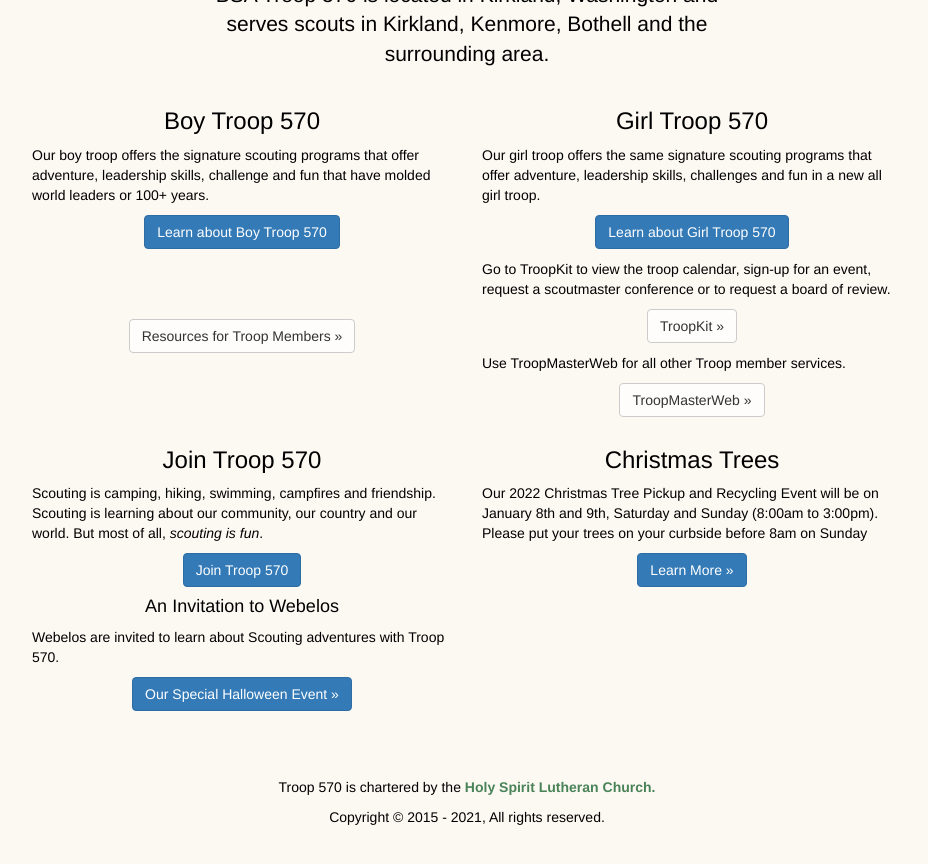
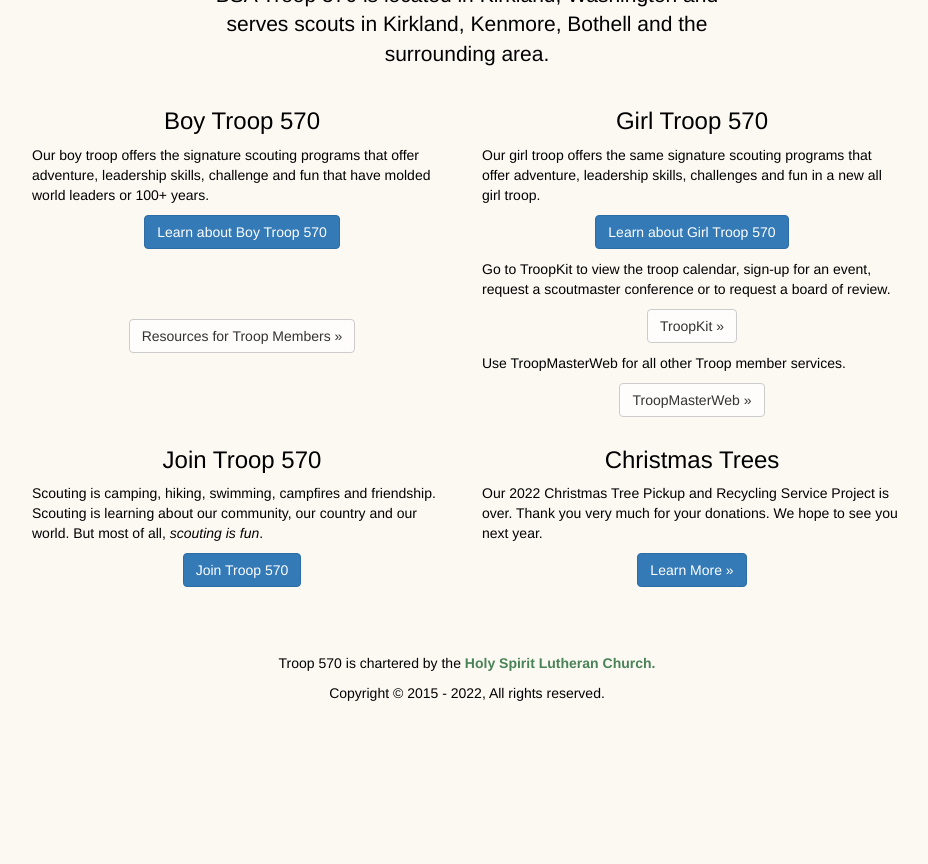
Before and after one commit to troop570/troop570.github.io, a Jekyll site: the page built from index.html, in a window 1280 px wide and 1400 px high, scrolled down 280 px. Shown: the top 864 px of the window, without its empty margins (173-1101 px from the left). Built offline with Jekyll 4.4.1, drawn with Linux system fonts in a browser that asks for light colours; nearby versions of some CDN libraries.

Commit message:
Tree Recycle is over Removed Webelos Special Event Change Copyright to include 2022

```diff
--- a/_data/navigation.yml
+++ b/_data/navigation.yml
@@ -8,5 +8,3 @@
   url: /contact/
 - title: trees
   url: /trees/
-- title: webelos
-  url: /webelos/
--- a/_includes/footer.html
+++ b/_includes/footer.html
@@ -1,6 +1,6 @@
 <div class="footer clearfix">
   <p class="text-center">Troop 570 is chartered by the <a href="http://www.hslckirkland.org/">Holy Spirit Lutheran Church.</a></p>
   <p class="text-center">
-    Copyright &copy; 2015 - 2021, All rights reserved.
+    Copyright &copy; 2015 - 2022, All rights reserved.
   </p>
 </div>
--- a/index.html
+++ b/index.html
@@ -110,20 +110,20 @@
             <a class="btn btn-primary" href="/about/">Join Troop 570</a>
         </p>
 
+        {% comment %}
         <h4 class="text-center">An Invitation to Webelos</h4>
         <p>Webelos are invited to learn about Scouting adventures with Troop 570.
-        {% comment %}
         <p class="text-center"><a class="btn btn-primary" href="/webelos/">Learn More &raquo;</a></p>
+        <p class="text-center"><a class="btn btn-primary" href="/webelos/">Our Special Halloween Event &raquo;</a></p>
         {% endcomment %}
-        <p class="text-center"><a class="btn btn-primary" href="/webelos/">Our Special Halloween Event &raquo;</a></p>
 
       </div>
       <div class="col-sm-6">
       <h3 class="text-center">Christmas Trees</h3>
+      {% comment %}
       <p>Our 2022 Christmas Tree Pickup and Recycling Event will be on January 8th and 9th, Saturday and Sunday (8:00am to 3:00pm). Please put your trees on your curbside before 8am on Sunday</p>
-      {% comment %}
+      {% endcomment %}
       <p>Our 2022 Christmas Tree Pickup and Recycling Service Project is over. Thank you very much for your donations. We hope to see you next year. </p>
-      {% endcomment %}
       <p class="text-center"><a class="btn btn-primary" href="/trees/">Learn More &raquo;</a></p>
     </div>
 
--- a/trees/index.html
+++ b/trees/index.html
@@ -33,7 +33,6 @@
   title: Back in 2015 - We hope to see you next year.
 
 ---
-{% comment %}
   <p>Our 2022 Christmas Tree Pickup and Recycling Community Service Project was a success. Thank you to all who donated to our troop. </p>
   <p>All trees collected during this service project are chipped and reused as mulch to maintain Kirkland Parks. This mulch is preferred over commercial mulches simply because it's cleaner.</p>
   <div class="option-box text-center">
@@ -45,7 +44,7 @@
       Kirkland, WA 98034
     </address>
   </div>
-  {% endcomment %}
+  {% comment %}
   <p>Scouts BSA Troop 570 will do curbside pickup of your natural Christmas trees <a href="#map"><b>within our service area in Kirkland, Washington (map shown below).</b></a></p>
   <div class="row option-box">
     <div class="col-sm-6">
@@ -90,7 +89,7 @@
       </p>
     </div>
   </div>
-
+  {% endcomment %}
 
   <p>
     All donations sent in will be used by our troop to support activities in accordance with the
```
